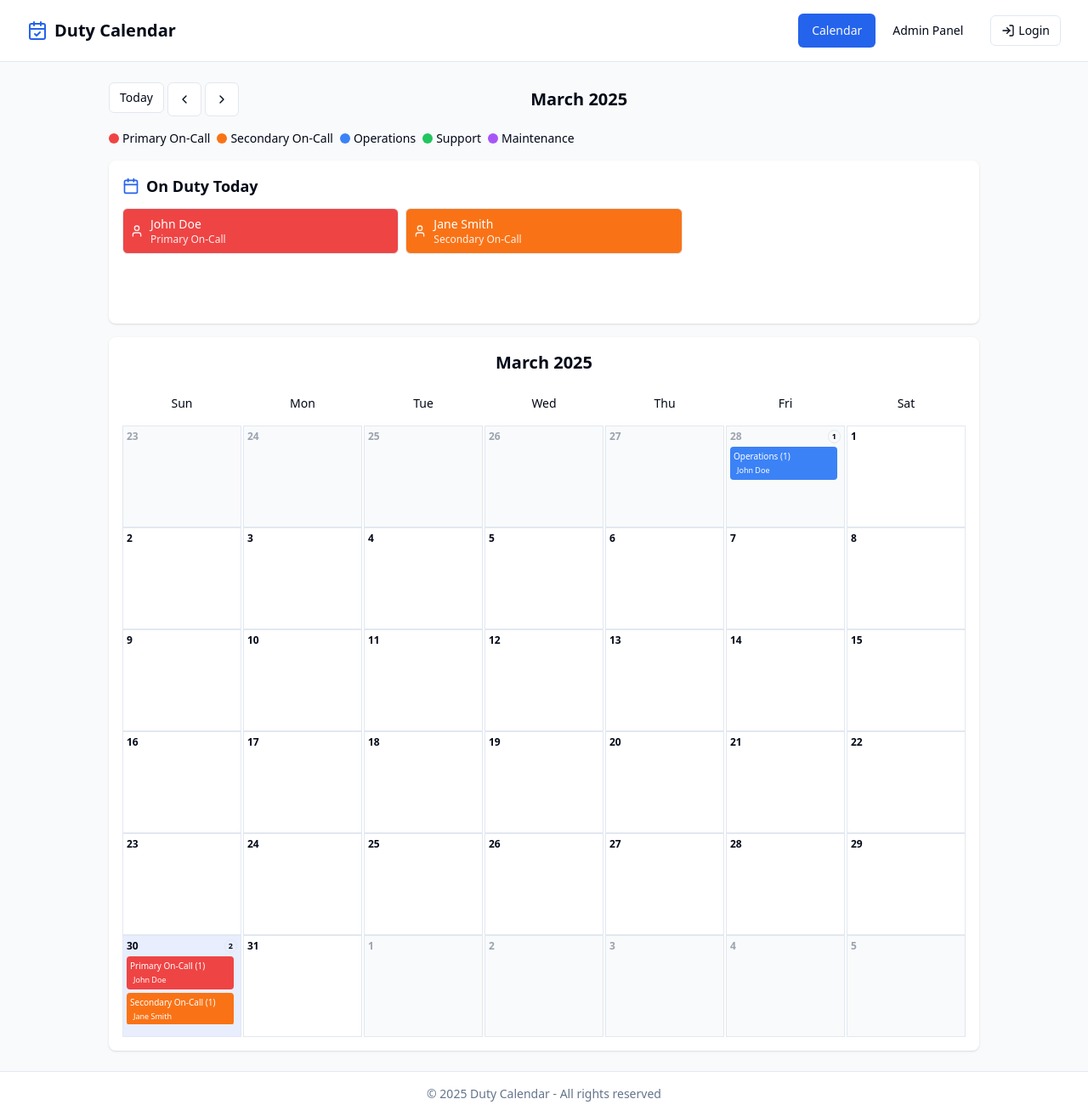
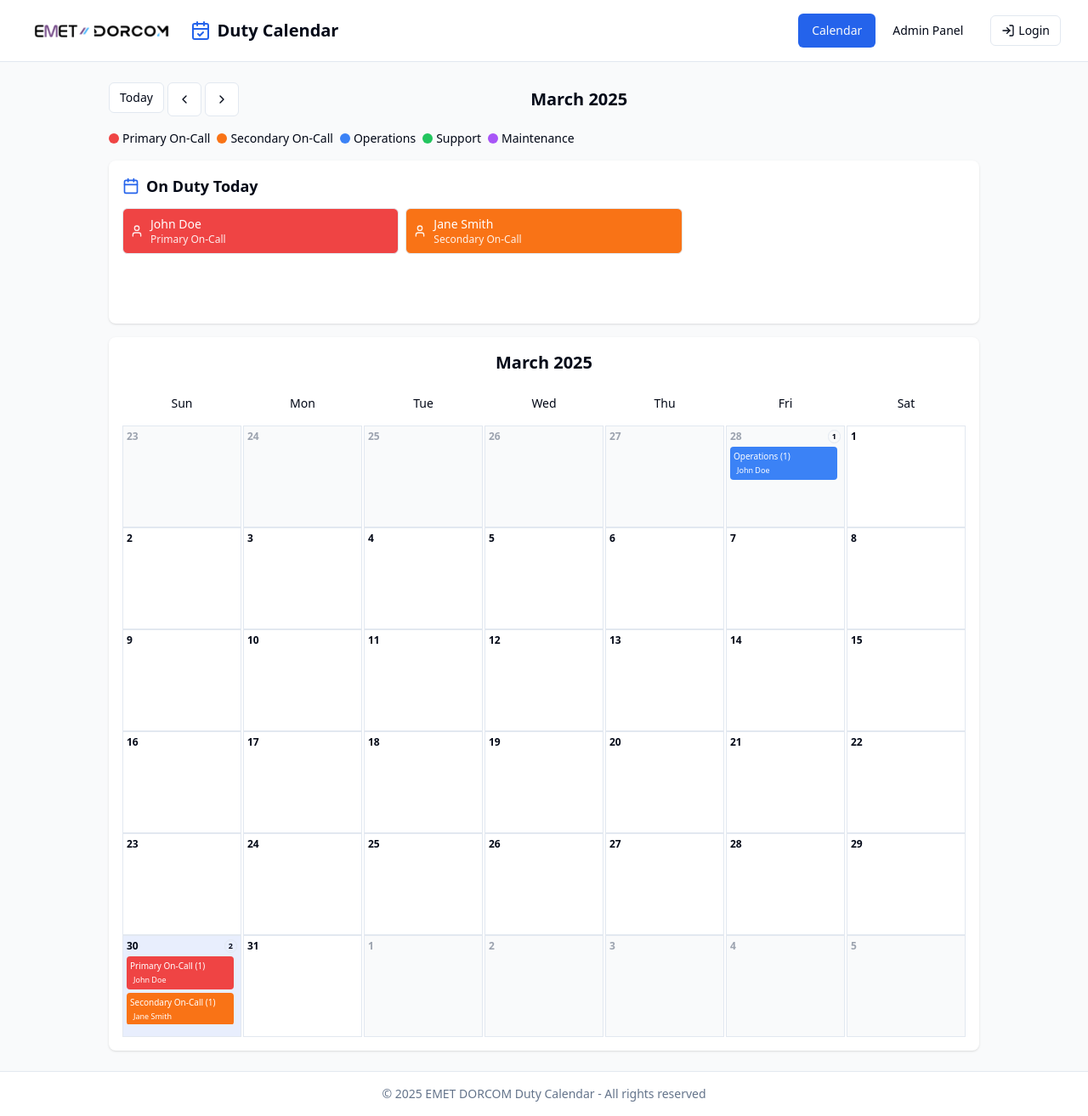
Before and after one commit to zivavitan/rubrics-calendar-hub, a React (Vite) app: page / in a window 1280 px wide. Shown: the whole page at 85% size. Built offline with nearby package versions, Linux system fonts and the light colour scheme.

Commit message:
Add logo to homepage
Add the logo to the homepage.

```diff
--- a/src/components/Header.tsx
+++ b/src/components/Header.tsx
@@ -11,9 +11,16 @@ const Header = () => {
   return (
     <header className="bg-white border-b sticky top-0 z-10">
       <div className="container flex items-center justify-between py-4">
-        <div className="flex items-center space-x-2">
-          <CalendarCheck className="h-6 w-6 text-primary" />
-          <h1 className="text-xl font-bold">Duty Calendar</h1>
+        <div className="flex items-center space-x-4">
+          <img
+            src="/lovable-uploads/2a839139-d303-4b85-b761-404de362fb3d.png"
+            alt="EMET DORCOM Logo"
+            className="h-8"
+          />
+          <div className="flex items-center space-x-2">
+            <CalendarCheck className="h-6 w-6 text-primary" />
+            <h1 className="text-xl font-bold">Duty Calendar</h1>
+          </div>
         </div>
 
         <div className="flex items-center space-x-4">
--- a/src/pages/Index.tsx
+++ b/src/pages/Index.tsx
@@ -23,7 +23,7 @@ const Index = () => {
 
       <footer className="bg-white border-t py-4">
         <div className="container text-center text-sm text-muted-foreground">
-          &copy; {new Date().getFullYear()} Duty Calendar - All rights reserved
+          &copy; {new Date().getFullYear()} EMET DORCOM Duty Calendar - All rights reserved
         </div>
       </footer>
     </div>
```
Also changed, not shown: public/lovable-uploads/2a839139-d303-4b85-b761-404de362fb3d.png (added).
